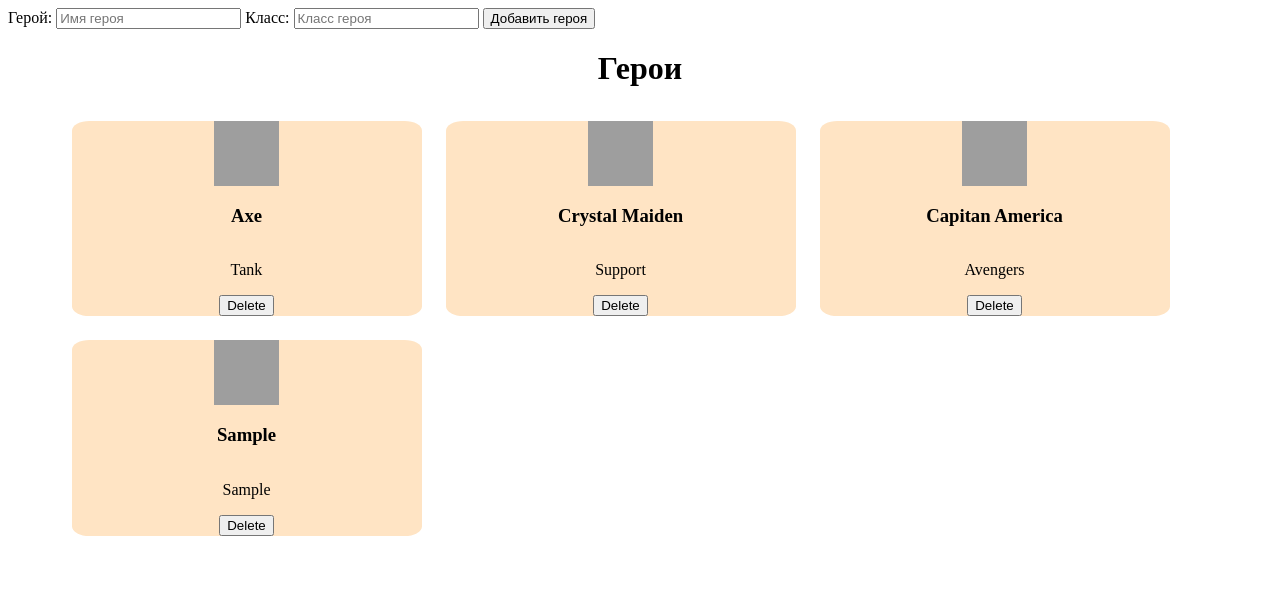
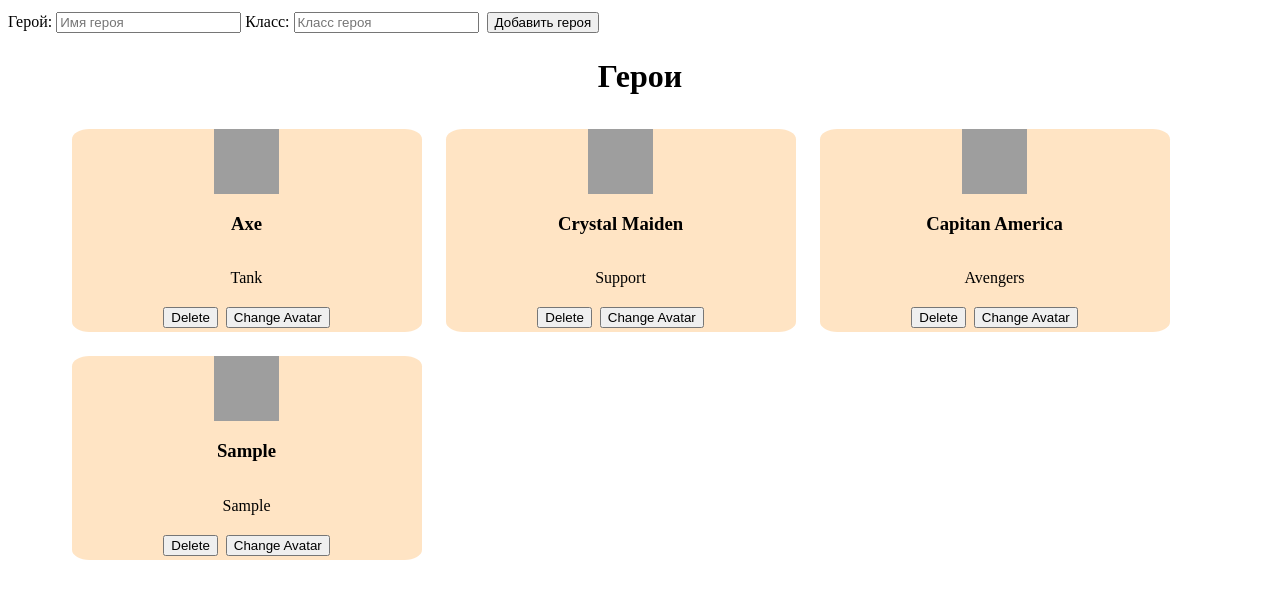
Before and after one commit to Yupiter78/heroes-cards, a website: page index.html in a window 1280 px wide. Both pictures are taken after typing "Sample", "Sample" into the empty fields and a click on the button "Добавить героя". Drawn offline with Linux system fonts and the light colour scheme; grey boxes are pictures that could not be loaded.

Commit message:
feat: add handle_change_avatar

```diff
--- a/script.js
+++ b/script.js
@@ -18,18 +18,37 @@ let heroes = [
 
 //
 
+function generateId() {
+    const characters = "abcdefghijklmnopqrstuvwxyz",
+        numbers = "0123456789";
+    let id = "";
+
+    for (let i = 0; i < 24; i++) {
+        if (i % 2 === 0) {
+            id += numbers.charAt(Math.floor(Math.random() * numbers.length));
+        } else {
+            id += characters.charAt(
+                Math.floor(Math.random() * characters.length)
+            );
+        }
+    }
+
+    return `${id}`;
+}
+
 const handleDelete = (cardButton) => {
-    const hero = cardButton.dataset.hero;
-    const classes = cardButton.dataset.classes;
-    const removeSpaces = (str) => str.split(" ").join("");
-    const cardId = removeSpaces(hero) + removeSpaces(classes);
-    heroes = heroes.filter((card) => {
-        return (
-            cardId !== removeSpaces(card.name) + removeSpaces(card.classHero)
-        );
+    const cardId = cardButton.dataset.id;
+    heroes = heroes.filter((card) => cardId !== card._id);
+    displayHeroes();
+};
+
+const handleChangeAvatar = (cardButton) => {
+    const cardId = cardButton.dataset.id;
+    heroes = heroes.map((card) => {
+        return cardId === card._id ? {...card, url: ""} : card;
     });
     displayHeroes();
-};
+}
 
 const heroesContainer = document.getElementById("heroesContainer");
 
@@ -49,10 +68,11 @@ function displayHeroes() {
             card.url = card.url
                 ? card.url
                 : `https://api.dicebear.com/7.x/avataaars/svg?seed=${(
-                      Math.random() + 1
-                  )
-                      .toString(36)
-                      .substring(7)}`;
+                    Math.random() + 1
+                )
+                    .toString(36)
+                    .substring(7)}`;
+            card._id = card._id ? card._id : generateId();
             heroDiv.innerHTML = `
 <img
     src='${card.url}'
@@ -63,13 +83,15 @@ function displayHeroes() {
 />
 <h3>${card.name}</h3>
 <p>${card.classHero}</p>
-<button data-hero="${card.name}" data-classes="${card.classHero}" onclick="handleDelete(this)">Delete</button>`;
+<div class="buttons">
+<button data-id="${card._id}"  onclick="handleDelete(this)">Delete</button>
+<button data-id="${card._id}" onclick="handleChangeAvatar(this)">Change Avatar</button>
+</div>`;
 
             // Добавляем карточку героя в контейнер
             row.appendChild(heroDiv);
         }
     }
-    console.log("heroes:", heroes);
 }
 
 // если в начале работы приложения массив heroes имеет данные, то выводим их на экран
@@ -82,15 +104,9 @@ function addHero() {
     const newHeroName = nameInput.value;
     const newHeroClass = classInput.value;
 
-    /* Кидаем новые данные из инпутов в массивы с именами и классами */
-
     newHeroName &&
-        newHeroClass &&
-        (heroes = [...heroes, { name: newHeroName, classHero: newHeroClass }]);
-    /*
-        Используем функцию, которую мы подготовили в прошлом уроке,
-        чтобы обновить список героев на странице
-    */
+    newHeroClass &&
+    (heroes = [...heroes, {name: newHeroName, classHero: newHeroClass}]);
 
     // Вызываем написанную функцию
     displayHeroes();
--- a/style.css
+++ b/style.css
@@ -31,3 +31,12 @@
 .title {
     text-align: center;
 }
+
+.buttons {
+    display: flex;
+    justify-content: space-around;
+}
+
+button {
+    margin: 4px;
+}
```
